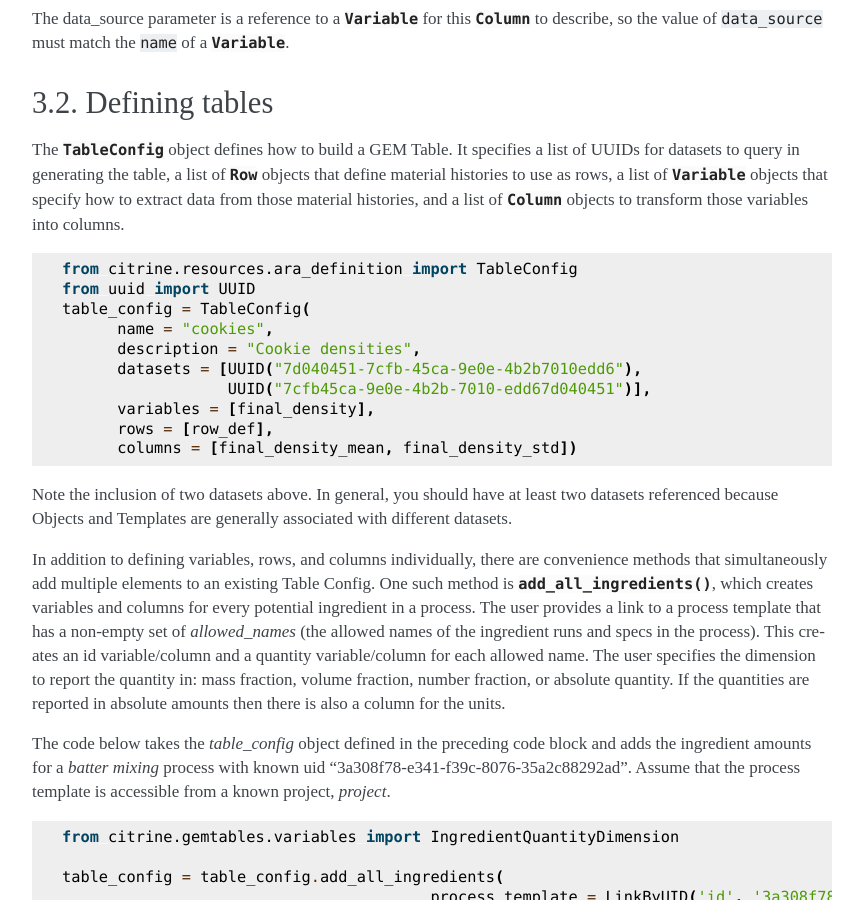
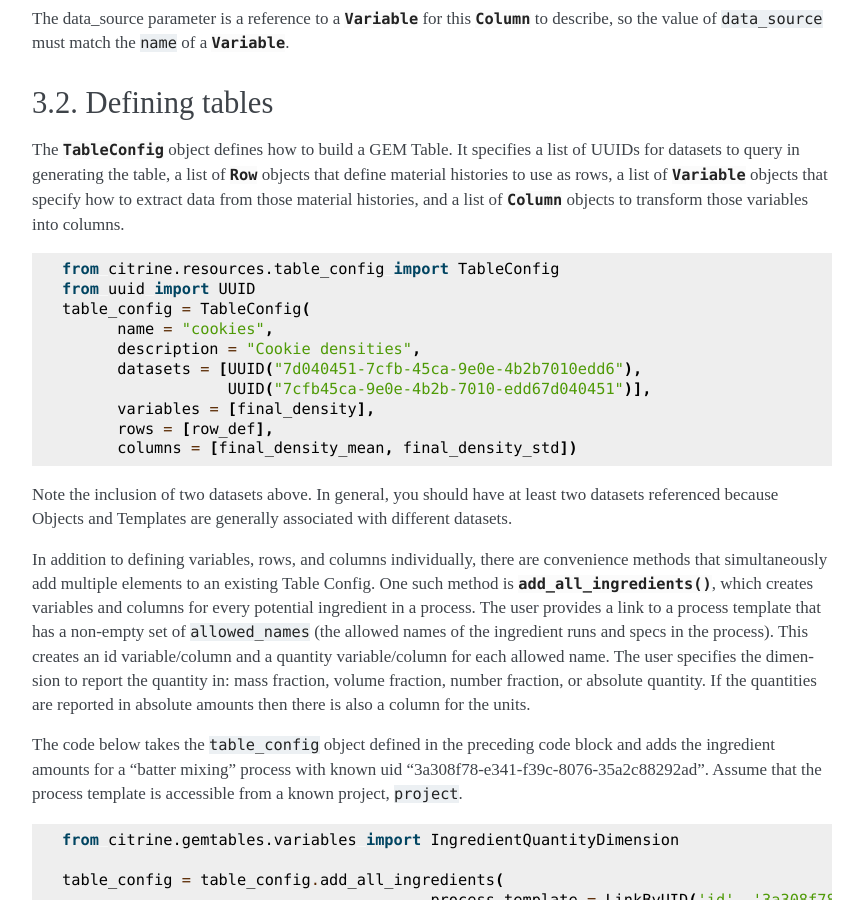
Before and after one commit to CitrineInformatics/citrine-python, a Sphinx documentation site: the page built from docs/source/data_extraction.rst, in a window 1280 px wide and 900 px high, scrolled down 1172 px. Shown: the whole window, without its empty margins (348-1211 px from the left). Built offline with Sphinx 7.4.7, drawn with Linux system fonts in a browser that asks for light colours; some of the changed text lies outside the part shown.

Commit message:
cleanup data extraction docs

```diff
--- a/docs/source/data_extraction.rst
+++ b/docs/source/data_extraction.rst
@@ -58,7 +58,7 @@
 Defining tables
 ---------------
 
-The :class:`~citrine.resources.ara_definition.TableConfig` object defines how to build a GEM Table.
+The :class:`~citrine.resources.table_config.TableConfig` object defines how to build a GEM Table.
 It specifies a list of UUIDs for datasets to query in generating the table,
 a list of :class:`~citrine.gemtables.rows.Row` objects that define material histories to use as rows,
 a list of :class:`~citrine.gemtables.variables.Variable` objects that specify how to extract data from those material histories,
@@ -66,7 +66,7 @@
 
 .. code-block:: python
 
-   from citrine.resources.ara_definition import TableConfig
+   from citrine.resources.table_config import TableConfig
    from uuid import UUID
    table_config = TableConfig(
          name = "cookies",
@@ -81,14 +81,14 @@
 In general, you should have at least two datasets referenced because Objects and Templates are generally associated with different datasets.
 
 In addition to defining variables, rows, and columns individually, there are convenience methods that simultaneously add multiple elements to an existing Table Config.
-One such method is :func:`~citrine.resources.ara_definition.TableConfig.add_all_ingredients`, which creates variables and columns for every potential ingredient in a process.
-The user provides a link to a process template that has a non-empty set of `allowed_names` (the allowed names of the ingredient runs and specs in the process).
+One such method is :func:`~citrine.resources.table_config.TableConfig.add_all_ingredients`, which creates variables and columns for every potential ingredient in a process.
+The user provides a link to a process template that has a non-empty set of ``allowed_names`` (the allowed names of the ingredient runs and specs in the process).
 This creates an id variable/column and a quantity variable/column for each allowed name.
 The user specifies the dimension to report the quantity in: mass fraction, volume fraction, number fraction, or absolute quantity.
 If the quantities are reported in absolute amounts then there is also a column for the units.
 
-The code below takes the `table_config` object defined in the preceding code block and adds the ingredient amounts for a `batter mixing` process with known uid "3a308f78-e341-f39c-8076-35a2c88292ad".
-Assume that the process template is accessible from a known project, `project`.
+The code below takes the ``table_config`` object defined in the preceding code block and adds the ingredient amounts for a "batter mixing" process with known uid "3a308f78-e341-f39c-8076-35a2c88292ad".
+Assume that the process template is accessible from a known project, ``project``.
 
 .. code-block:: python
 
@@ -105,7 +105,7 @@
 Previewing tables
 -----------------
 
-Calling :func:`~citrine.resources.project.Project.table_configs` on a project returns an :class:`~citrine.resources.ara_definition.TableConfigCollection` object, which facilitates access to the collection of all TableConfigs visible to a Project.
+Calling :func:`~citrine.resources.project.Project.table_configs` on a project returns an :class:`~citrine.resources.table_config.TableConfigCollection` object, which facilitates access to the collection of all TableConfigs visible to a Project.
 Via such an object, one can preview a draft TableConfig on an explicit set of Material Histories, defined by their root materials:
 
 For example:
```
Also changed, not shown: other parts of docs/source/data_extraction.rst (+2 -2 lines).
